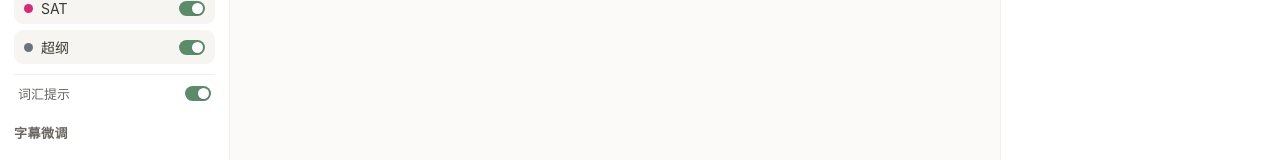
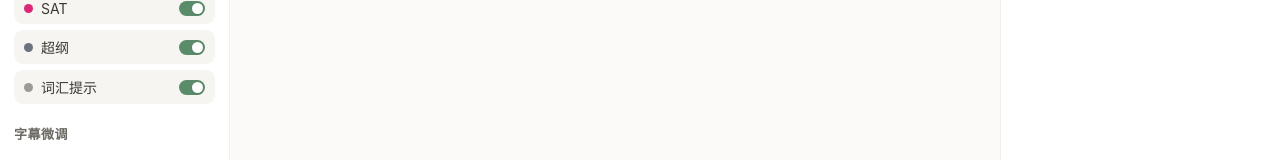
Before and after one commit to HaujetZhao/SubTap, a Vue app: page / in a window 1280 px wide. Shown: the part 435-595 px from the top of the page. Built offline with nearby package versions, Linux system fonts and the light colour scheme.

Commit message:
style(ui): 词汇提示套分级同款方框+字幕字号16+消除句间死区

```diff
--- a/src/components/SettingsPanel.vue
+++ b/src/components/SettingsPanel.vue
@@ -58,14 +58,15 @@ function cycleEndMode() {
           <span class="label-text">{{ lv }}</span>
           <span class="switch" aria-hidden="true"></span>
         </label>
+        <!-- 词汇提示:与分级同款卡片(灰圆点区分) -->
+        <label class="level-pill" :class="{ off: !highlightOn }">
+          <input type="checkbox" class="sr-only" :checked="highlightOn"
+                 @change="emit('toggle-highlight', $event.target.checked)" />
+          <span class="dot muted"></span>
+          <span class="label-text">词汇提示</span>
+          <span class="switch" aria-hidden="true"></span>
+        </label>
       </div>
-      <!-- 词汇提示:扁平行(与分级卡片区分) -->
-      <label class="option-row" :class="{ off: !highlightOn }">
-        <input type="checkbox" class="sr-only" :checked="highlightOn"
-               @change="emit('toggle-highlight', $event.target.checked)" />
-        <span class="label-text">词汇提示</span>
-        <span class="switch" aria-hidden="true"></span>
-      </label>
     </section>
 
     <!-- 字幕微调 -->
--- a/src/styles.css
+++ b/src/styles.css
@@ -59,8 +59,8 @@ body {
 
 .sentence {
   display: flex; align-items: flex-start; gap: 10px;
-  padding: 10px 12px; border-radius: var(--r-md); margin-bottom: 3px;
-  cursor: pointer; font-size: 15px; line-height: 1.65;
+  padding: 11px 12px; border-radius: var(--r-md);
+  cursor: pointer; font-size: 16px; line-height: 1.6;
   transition: background .12s;
 }
 .sentence:hover { background: #f3efe8; }
@@ -119,9 +119,10 @@ body {
 .level-pill:hover { background: #f1ede6; }
 .level-pill.off { opacity: .5; }
 .level-pill .dot { width: 9px; height: 9px; border-radius: 50%; flex-shrink: 0; }
+.level-pill .dot.muted { background: var(--ink-3); }
 .level-pill .label-text { flex: 1; }
 
-/* 药丸开关(纯 CSS,随父级 .off 切换;level-pill 与 option-row 共用) */
+/* 药丸开关(纯 CSS,随父级 .off 切换) */
 .switch {
   width: 26px; height: 15px; border-radius: 8px; background: var(--accent);
   position: relative; flex-shrink: 0; transition: background .15s;
@@ -131,19 +132,8 @@ body {
   width: 11px; height: 11px; border-radius: 50%; background: #fff;
   box-shadow: 0 1px 2px rgba(0,0,0,.15); transition: left/right .15s;
 }
-.level-pill.off .switch,
-.option-row.off .switch { background: #d6d3cd; }
-.level-pill.off .switch::after,
-.option-row.off .switch::after { right: auto; left: 2px; }
-
-/* 词汇提示:扁平行(区别于分级卡片) */
-.option-row {
-  display: flex; align-items: center; gap: 8px;
-  margin-top: 10px; padding: 9px 4px 0;
-  border-top: 1px solid var(--border);
-  font-size: 13px; color: var(--ink-2); cursor: pointer;
-}
-.option-row .label-text { flex: 1; }
+.level-pill.off .switch { background: #d6d3cd; }
+.level-pill.off .switch::after { right: auto; left: 2px; }
 
 /* 末尾模式切换:纯文字 + 循环符号(与「起始偏移」同款,仅多一个可点击提示) */
 .mode-toggle {
```
